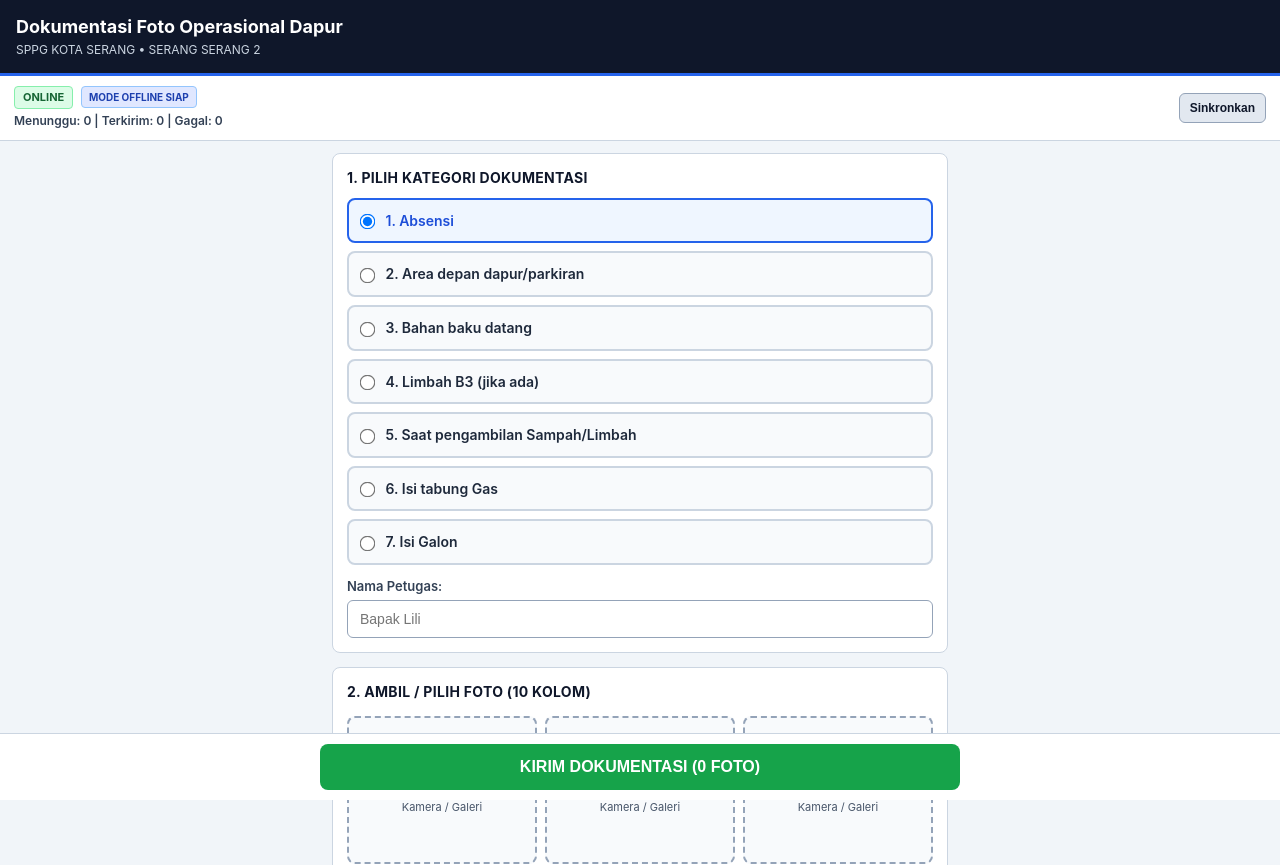
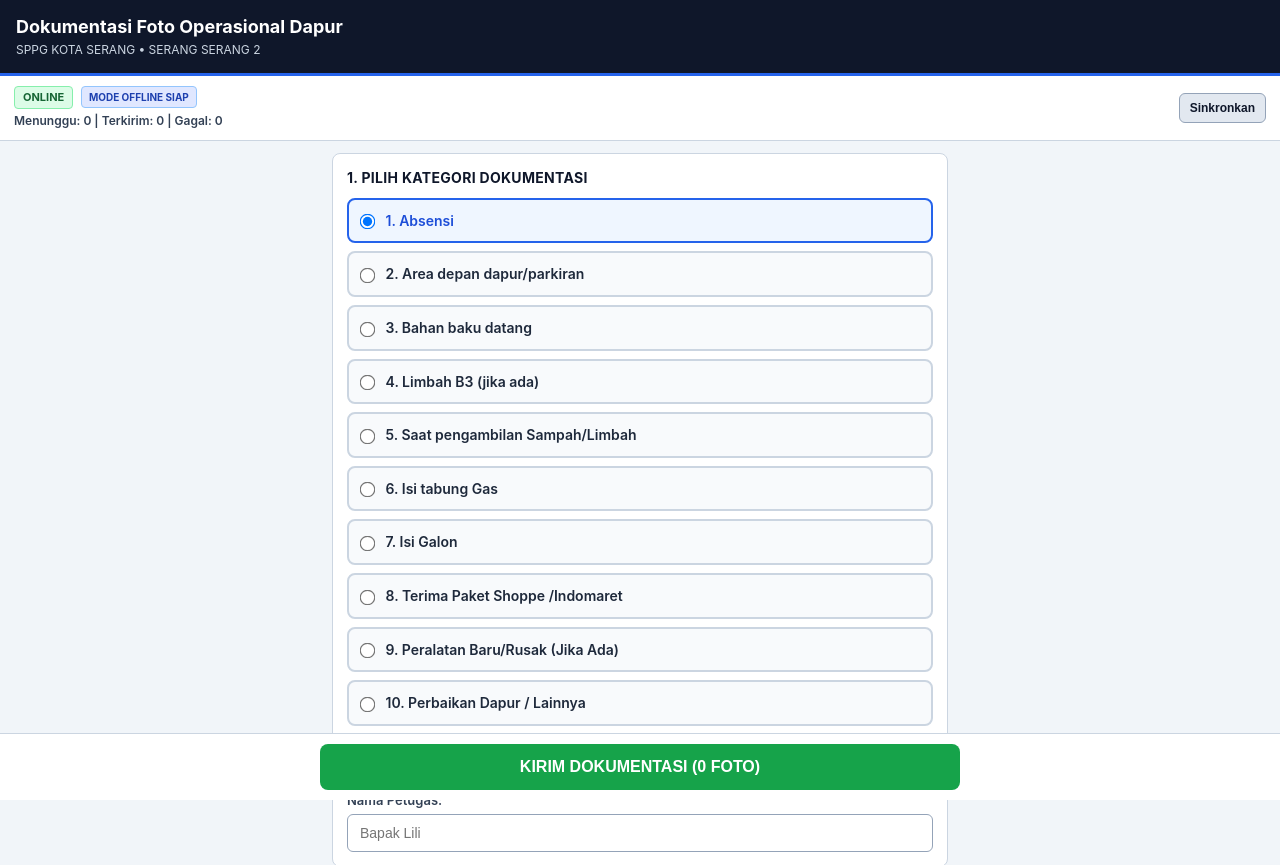
Before and after one commit to SPPGkotaserang2/DokKerja, a plain HTML site: page index.html in a window 1280 px wide. Shown: the top 865 px of the page. Drawn offline with Linux system fonts and the light colour scheme.

Commit message:
Update index.html

```diff
--- a/index.html
+++ b/index.html
@@ -539,6 +539,30 @@
             7. Isi Galon
           </label>
         </li>
+         <li class="category-item">
+          <label class="category-label" data-val="8. Terima Paket Shoppe /Indomaret">
+            <input type="radio" name="kategori" value="8. Terima Paket Shoppe /Indomaret" class="category-radio">
+            8. Terima Paket Shoppe /Indomaret
+          </label>
+        </li>
+        <li class="category-item">
+          <label class="category-label" data-val="9. Peralatan Baru/Rusak (Jika Ada)">
+            <input type="radio" name="kategori" value="9. Peralatan Baru/Rusak (Jika Ada)" class="category-radio">
+            9. Peralatan Baru/Rusak (Jika Ada)
+          </label>
+        </li>
+        <li class="category-item">
+          <label class="category-label" data-val="10. Perbaikan Dapur / Lainnya">
+            <input type="radio" name="kategori" value="10. Perbaikan Dapur / Lainnya" class="category-radio">
+            10. Perbaikan Dapur / Lainnya
+          </label>
+        </li>
+        <li class="category-item">
+          <label class="category-label" data-val="11. Serah Terima Scurity - Cleaning Service">
+            <input type="radio" name="kategori" value="11. Serah Terima Scurity - Cleaning Service" class="category-radio">
+            11. Serah Terima Scurity - Cleaning Service
+          </label>
+        </li>
       </ul>
 
       <div class="input-group">
```
